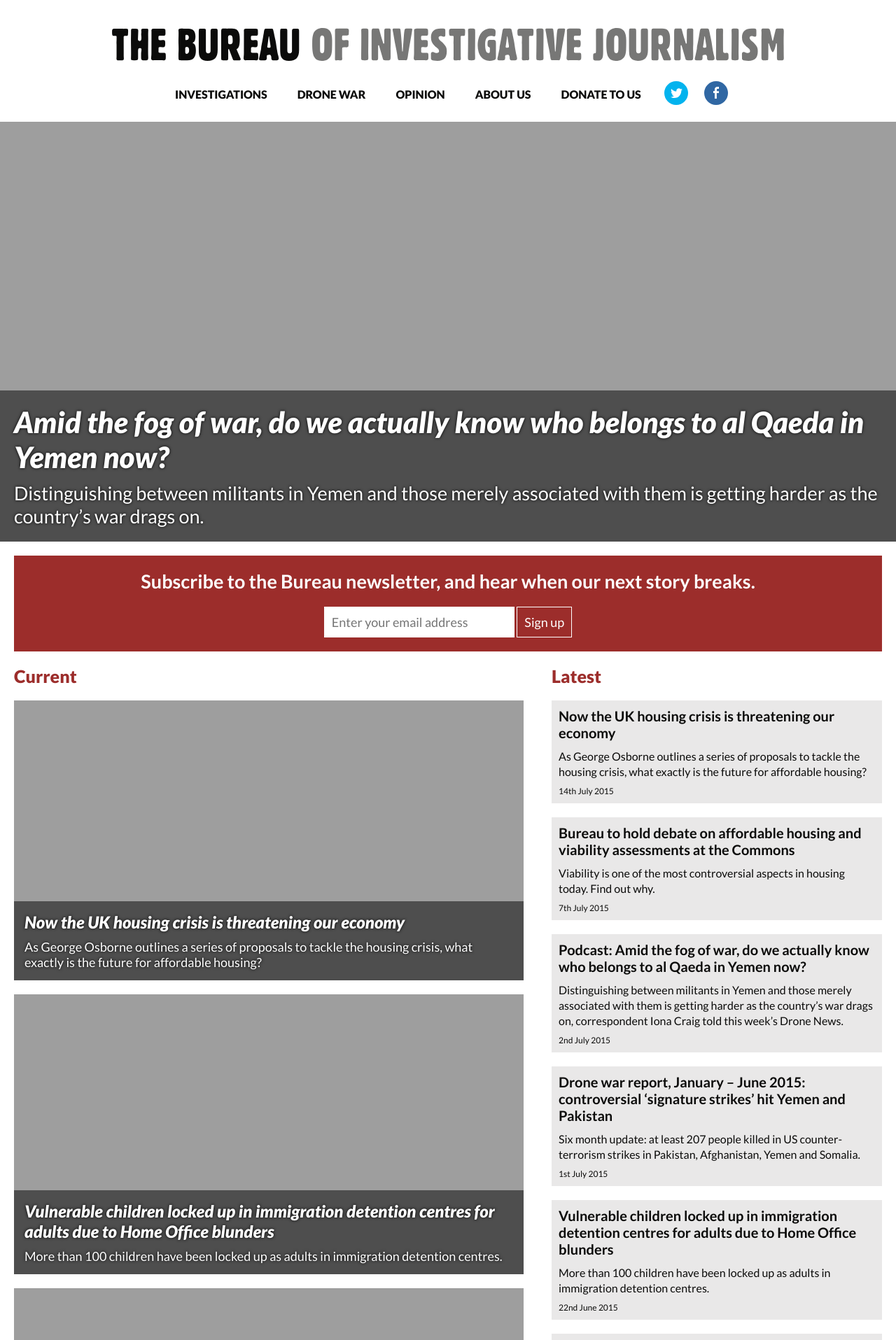
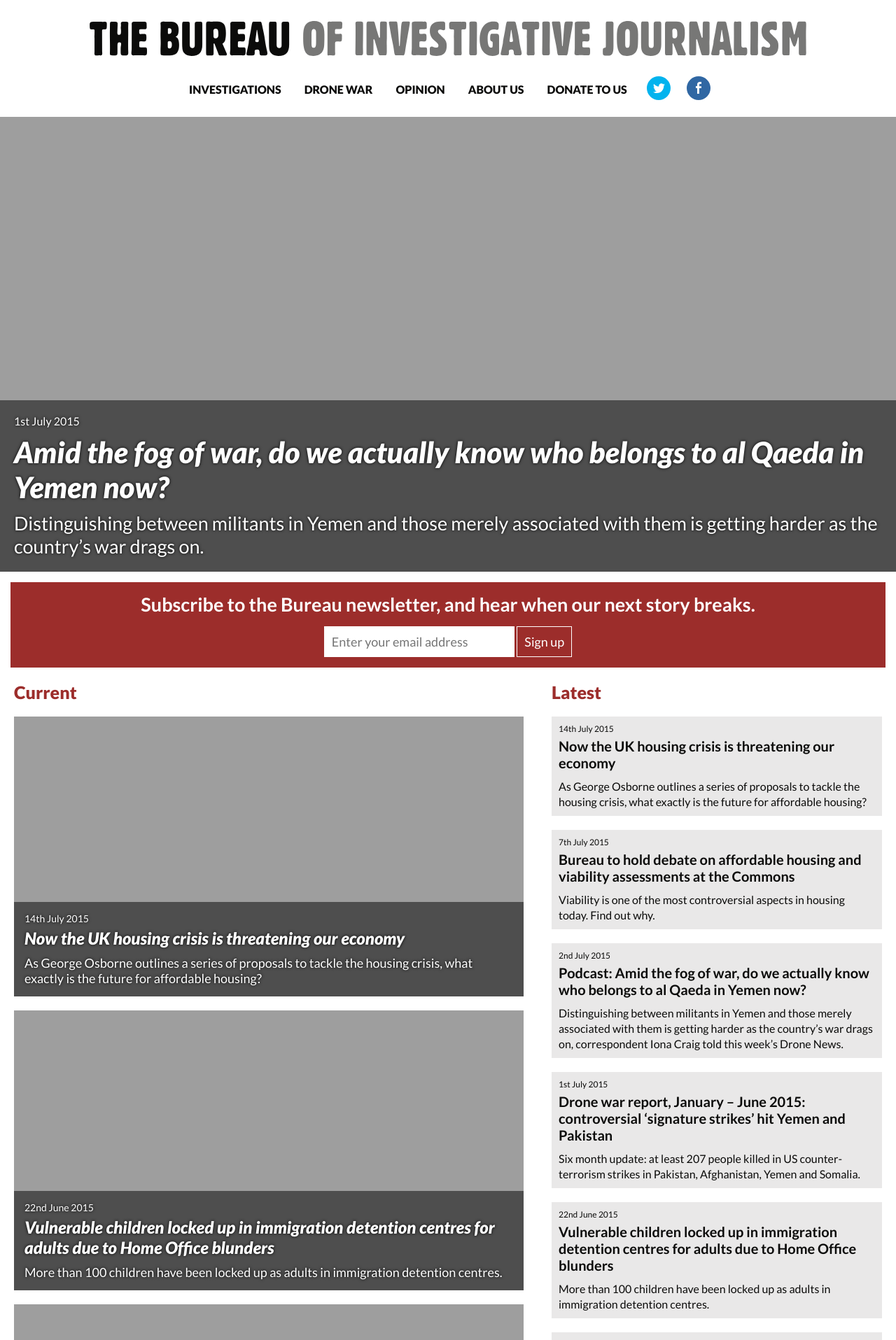
Before and after one commit to tbij/thebureauinvestigates.com, a Jekyll site: the page built from index.html, in a window 1280 px wide. Shown: the top 1915 px of the page at 70% size. Built offline with Jekyll 4.4.1, drawn with Linux system fonts in a browser that asks for light colours; some of the changed text lies outside the part shown.

Commit message:
Add dates

```diff
--- a/_data/front.json
+++ b/_data/front.json
@@ -3,38 +3,44 @@
         "title": "Amid the fog of war, do we actually know who belongs to al Qaeda in Yemen now?",
         "trail": "Distinguishing between militants in Yemen and those merely associated with them is getting harder as the country’s war drags on.",
         "location": "https://www.thebureauinvestigates.com/2015/07/01/drone-war-report-january-june-2015-controversial-signature-strikes-hit-yemen-and-pakistan/",
-        "image": "https://www.thebureauinvestigates.com/wp-content/uploads/2015/06/Screen-Shot-2015-06-30-at-14.40.04-701x395.png"
+        "image": "https://www.thebureauinvestigates.com/wp-content/uploads/2015/06/Screen-Shot-2015-06-30-at-14.40.04-701x395.png",
+        "date": "1st July 2015"
     },
     "current": [
         {
             "title": "Now the UK housing crisis is threatening our economy",
             "trail": "As George Osborne outlines a series of proposals to tackle the housing crisis, what exactly is the future for affordable housing?",
             "location": "https://www.thebureauinvestigates.com/2015/07/14/now-the-uk-housing-crisis-is-threatening-our-economy/",
-            "image": "https://www.thebureauinvestigates.com/wp-content/uploads/2015/07/osborne.jpg"
+            "image": "https://www.thebureauinvestigates.com/wp-content/uploads/2015/07/osborne.jpg",
+            "date": "14th July 2015"
         },
         {
             "title": "Vulnerable children locked up in immigration detention centres for adults due to Home Office blunders",
             "trail": "More than 100 children have been locked up as adults in immigration detention centres.",
             "location": "https://www.thebureauinvestigates.com/2015/06/22/asylum-seeking-children-locked-up-adult-immigration-detention-centre-due-to-home-office-blunders/",
-            "image": "https://www.thebureauinvestigates.com/wp-content/uploads/2015/06/18552632396_81919c44bc_z.jpg"
+            "image": "https://www.thebureauinvestigates.com/wp-content/uploads/2015/06/18552632396_81919c44bc_z.jpg",
+            "date": "22nd June 2015"
         },
         {
             "title": "Revealed: Britain has flown 301 Reaper drone missions against ISIS in Iraq, firing at least 102 missiles",
             "trail": "Data from Drone Wars UK shows RAF Reapers carried out more than two-fifths of the strikes in Iraq.",
             "location": "https://www.thebureauinvestigates.com/2015/05/15/revealed-britain-has-flown-301-reaper-drone-missions-against-isis-in-iraq-firing-at-least-102-missiles/",
-            "image": "https://www.thebureauinvestigates.com/wp-content/uploads/2014/07/British-Reaper-at-Kandahar-MoD.jpg"
+            "image": "https://www.thebureauinvestigates.com/wp-content/uploads/2014/07/British-Reaper-at-Kandahar-MoD.jpg",
+            "date": "15th May 2015"
         },
         {
             "title": "A lobbying masterclass – how big business worked Brussels for new trade secrets law",
             "trail": "The inside story of how big business worked with lobbyists to influence the EU in drawing up controversial trade secrets proposals.",
             "location": "https://www.thebureauinvestigates.com/2015/04/28/trade-secrets-an-inside-story-on-how-big-business-lobbied-for-brussels-directive/",
-            "image": "http://labs.thebureauinvestigates.com/a-lobbying-masterclass/media/flagdark1-mr.jpg"
+            "image": "http://labs.thebureauinvestigates.com/a-lobbying-masterclass/media/flagdark1-mr.jpg",
+            "date": "28th April 2015"
         },
         {
             "title": "Preventing far right extremism? Schools in EDL and BNP heartland only monitoring ethnic minority pupils",
             "trail": "The National Union of Teachers is concerned that some schools are misinterpreting the Government’s Prevent policy by singling out BME pupils for monitoring for signs of extremism.",
             "location": "https://www.thebureauinvestigates.com/2015/03/31/prevent-policy-schools-barnsley-edl-bnp-heartland/",
-            "image": "https://www.thebureauinvestigates.com/wp-content/uploads/2015/03/14152689912_0fc0d06be5_z.jpg"
+            "image": "https://www.thebureauinvestigates.com/wp-content/uploads/2015/03/14152689912_0fc0d06be5_z.jpg",
+            "date": "31st March 2015"
         }
     ],
     "latest": [
--- a/index.html
+++ b/index.html
@@ -6,6 +6,7 @@
   <a href="{{ site.data.front.featured.location }}">
     <img src="{{ site.data.front.featured.image }}" alt=""/>
     <div>
+      <time>{{ site.data.front.featured.date }}</time>
       <h3>{{ site.data.front.featured.title }}</h3>
       <span>{{ site.data.front.featured.trail }}</span>
     </div>
@@ -26,6 +27,7 @@
       <a href="{{ story.location }}">
         <img src="{{ story.image }}" alt=""/>
         <div>
+          <time>{{ story.date }}</time>
           <h3>{{ story.title }}</h3>
           <span>{{ story.trail }}</span>
         </div>
@@ -39,9 +41,9 @@
 {% for story in site.data.front.latest %}
     <li>
       <a href="{{ story.location }}">
+        <time>{{ story.date }}</time>
         <h3>{{ story.title }}</h3>
         <span>{{ story.trail }}</span>
-        <time>{{ story.date }}</time>
       </a>
     </li>
 {% endfor %}
--- a/stylesheet.css
+++ b/stylesheet.css
@@ -21,8 +21,8 @@
 }
 
 h1 img {
-    width: 75%;
-    padding-top: 40px;
+    width: 80%;
+    padding-top: 30px;
 }
 
 nav {
@@ -38,7 +38,7 @@
 
 nav ul {
     margin: 0;
-    padding: 20px;
+    padding: 15px;
     list-style: none;
 }
 
@@ -50,7 +50,7 @@
 
 nav ul li a {
     display: inline-block;
-    padding: 10px 20px;
+    padding: 15px;
     color: inherit;
     font-weight: 900;
     text-decoration: none;
@@ -90,7 +90,7 @@
 
 .featured {
     position: relative;
-    height: 600px;
+    height: 650px;
     overflow: hidden;
 }
 
@@ -113,6 +113,12 @@
     text-shadow: 0 0 4px black;
 }
 
+.featured div time {
+    display: block;
+    margin: 0 0 10px 0;
+    font-size: 16px;
+}
+
 .featured div h3 {
     margin: 0 0 10px 0;
     font-size: 42px;
@@ -125,8 +131,8 @@
 }
 
 .newsletter {
-    margin: 20px 20px 0 20px;
-    padding: 20px;
+    margin: 15px 15px 0 15px;
+    padding: 15px;
     background: #9c2d2b;
     text-align: center;
 }
@@ -136,21 +142,18 @@
     color: white;
 }
 
-.newsletter form {
-    margin-top: 20px;
-}
-
 .newsletter form input {
     width: 250px;
+    max-width: 90%;
     border: 1px solid white;
-    margin: 0;
+    margin: 15px 0 0 0;
     padding: 10px;
     font: inherit;
 }
 
 .newsletter form button {
     border: 1px solid white;
-    margin: 0;
+    margin: 15px 0 0 0;
     padding: 10px;
     background: none;
     font: inherit;
@@ -208,6 +211,12 @@
     text-shadow: 0 0 4px black;
 }
 
+.current ol li div time {
+    display: block;
+    margin: 0 0 5px 0;
+    font-size: 14px;
+}
+
 .current ol li div h3 {
     margin: 0 0 10px 0;
     font-size: 24px;
@@ -244,6 +253,12 @@
     padding: 10px;
 }
 
+.latest ol li time {
+    display: block;
+    margin: 0 0 5px 0;
+    font-size: 12px;
+}
+
 .latest ol li h3 {
     margin: 0 0 10px 0;
     font-size: 20px;
@@ -251,12 +266,6 @@
 
 .latest ol li span {
     font-size: 16px;
-}
-
-.latest ol li time {
-    display: block;
-    margin: 10px 0 0 0;
-    font-size: 12px;
 }
 
 .latest ol li a {
@@ -289,20 +298,16 @@
         font-size: 14px;
     }
 
-    nav ul {
-        padding: 15px;
-    }
-
-    nav ul li a {
-        padding: 15px;
-    }
-
     .featured {
         height: 500px;
     }
 
     .featured div {
         padding: 15px;
+    }
+
+    .featured div time {
+        font-size: 14px;
     }
 
     .featured div h3 {
@@ -326,6 +331,10 @@
         margin: 15px 0;
     }
 
+    .current ol li div time {
+        font-size: 12px;
+    }
+
     .current ol li div h3 {
         font-size: 24px;
     }
@@ -346,12 +355,16 @@
         margin: 15px 0;
     }
 
+    .latest ol li time {
+        font-size: 12px;
+    }
+
     .latest ol li h3 {
         font-size: 18px;
     }
 
     .latest ol li span {
-        font-size: 14px;
+        font-size: 16px;
     }
 
 }
@@ -411,6 +424,10 @@
         right: -100%;
     }
 
+    .featured div time {
+        font-size: 12px;
+    }
+
     .featured div h3 {
         font-size: 25px;
     }
```
